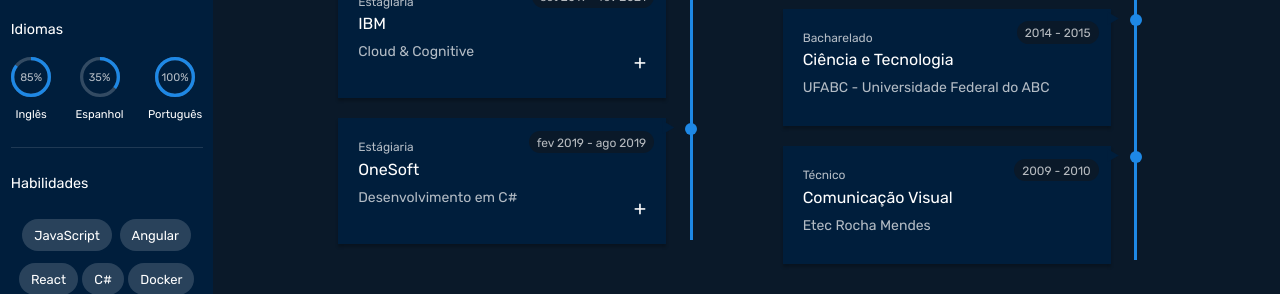
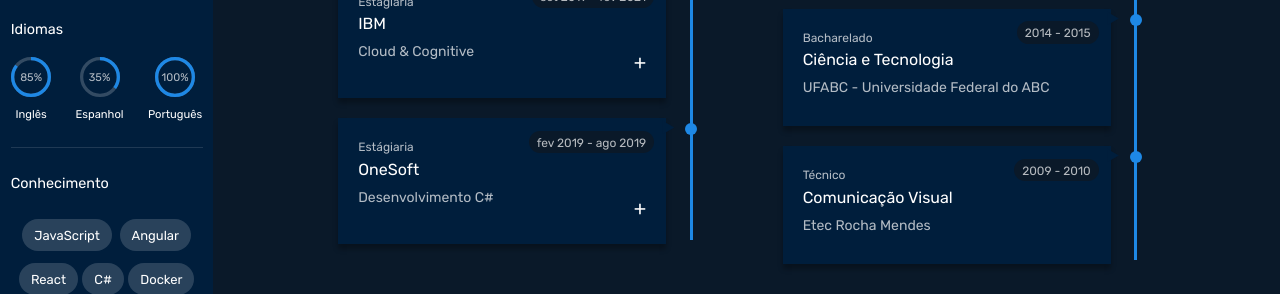
Before and after one commit to renataprado/resume, a React (Create React App) app: page / in a window 1280 px wide. Shown: the part 276-570 px from the top of the page. Built offline with nearby package versions, Linux system fonts and the light colour scheme.

Commit message:
main props7

```diff
--- a/src/App.css
+++ b/src/App.css
@@ -23,6 +23,44 @@
   transition: max-height 0.5s cubic-bezier(0, 1, 0, 1);
 }
 
+
+
+.hover-3 {
+  --c: #1095c1; /* the color  */
+  --h: 1.2em;   /* the height */
+
+  line-height: var(--h);
+  background:
+    linear-gradient(var(--c) 0 0) no-repeat
+    calc(200% - var(--_p,0%)) 100%/200% var(--_p,.08em);
+  color: #0000;
+  overflow: hidden;
+  text-shadow:
+    0 calc(-1*var(--_t,0em)) var(--c),
+    0 calc(var(--h) - var(--_t,0em)) #fff;
+  transition: .3s var(--_s,0s), background-position .3s calc(.3s - var(--_s,0s));
+}
+.hover-3:hover {
+  --_t: var(--h);
+  --_p: 100%;
+  --_s: .3s
+}
+
+.upChip:hover{
+  transform: scale(1.1, 1.1);
+}
+
+.make-it-slow {
+  box-shadow: 0 2px 5px rgba(255, 255, 255,0.15);
+  transition: box-shadow 0.3s ease-in-out;
+}
+
+/* Transition to a bigger shadow on hover */
+.make-it-slow:hover {
+  box-shadow: 0 4px 12px rgba(255, 255, 255, 0.3);
+  transform: scale(1.05, 1.05);
+}
+
 @keyframes slide-in {
   from {
     transform: translateX(-100%);
--- a/src/App.js
+++ b/src/App.js
@@ -43,7 +43,7 @@ function App() {
       </div>
       {/* <span>{`width: ${width}`}</span>
       <span>{` ${responsive.mobile}`}</span> */}
-      <Main mobile={responsive.mobile}></Main>
+      <Main mobile={responsive.mobile} theme={theme}></Main>
     </Box>
     </ThemeProvider>
   );
--- a/src/components/Profile.js
+++ b/src/components/Profile.js
@@ -17,14 +17,7 @@ import LinkedInIcon from '@mui/icons-material/LinkedIn';
 import PlaceIcon from '@mui/icons-material/Place';
 import avatar from "../assets/avatar1.jpg";
 
-function Profile() {
-  const skills = [ "JavaScript", "Angular", "React", "C#", "Docker", "NoSQL","Git", ];
-
-  const languages = [
-    { title: "Inglês", progress: 85 },
-    { title: "Espanhol", progress: 35 },
-    { title: "Português", progress: 100 },
-  ];
+function Profile(props) {
 
   return (
     <Box
@@ -42,8 +35,8 @@ function Profile() {
           spacing={{ xs: 2,  lg: 3 }}
           divider={<Divider flexItem />}
         >
-          <Languagues languages={languages}/>
-          <Skills skills={skills}/>
+          <Languagues languages={props.languages}/>
+          <Skills skills={props.skills}/>
           <Box sx={{
             display: "flex",
             width: '100%',
@@ -59,7 +52,7 @@ function Profile() {
       <Box sx={{ width: "100%"}}>
         <Divider flexItem sx={{mb:1}}/>
         <Stack direction="row" justifyContent={"space-evenly"}>
-          <Button aria-label="download pdf" onClick={()=> download('../../assets/', 'Renata Souza Prado - Curriculo 2022.pdf')}>
+          <Button aria-label="download pdf" onClick={()=>  window.open('https://drive.google.com/file/d/1NSuGeN3Y3bC0iYcCDUCkuUzkNlpn27q-/view', '_blank').focus()} >
             <DownloadIcon color="primary" />
           </Button>
           <Button aria-label="github"  onClick={()=> window.open('https://github.com/renataprado/', '_blank').focus()} >
@@ -102,7 +95,7 @@ const Skills = (props) => {
   return(
     <Box sx={{ width: "100%" }}>
             <Typography variant="h6" sx={styles.sectionTitle}>
-              Habilidades
+              Conhecimento
             </Typography>
             <Box
               sx={{
@@ -114,7 +107,7 @@ const Skills = (props) => {
               }}
             >
               {props.skills.map((s, i) => (
-                <Chip sx={{ mb: "0.5rem" }} label={s} key={i} />
+                <Chip className='upChip' sx={{ mb: "0.5rem" }} label={s} key={i} />
               ))}
             </Box>
           </Box>
--- a/src/components/Timeline.js
+++ b/src/components/Timeline.js
@@ -14,7 +14,7 @@ function Timeline(props){
       ) : (
         <Box />
       )}
-      <Box
+      <Box className="hover-3"
         sx={{
           width: "75%",
           height: 3,
--- a/src/components/TimelineItem.js
+++ b/src/components/TimelineItem.js
@@ -89,7 +89,7 @@ const styles = {
     width: '80%',
     p:2.5,
     mt: 2.5,
-    boxShadow: "rgba(0, 0, 0, 0.25) 0px 3px 3px 0px",
+    boxShadow: "rgba(0, 0, 0, 0.3) 0px 5px 5px 0px",
     animation: "fadein 0.3s",
   },
   period: {
--- a/src/screens/Main.js
+++ b/src/screens/Main.js
@@ -14,13 +14,79 @@ import {
 } from '@mui/material';
 
 
+const workexpItems = [
+  {
+    id: 1,
+    uptitle: 'Desenvolvedora de Software',
+    title: 'IBM',
+    subtitle: 'Technology Garage ',
+    period: 'mar 2021 - dez 2021',
+    obs: 'Desenvolvimento de MVPs para grandes clientes de Cloud. Experiência com desenvolvimento web, React, Angular, NodeJS, Docker, CI/CD, Chatbot, Agile, Design Thinking.'
+  },
+  {
+    id: 2,
+    uptitle: 'Estágiaria',
+    title: 'IBM',
+    subtitle: 'Cloud & Cognitive ',
+    period: 'set 2019 - fev 2021',
+    obs: 'Apoio aos vendedores técnicos da unidade de Hybrid Cloud, acompanhamento de apresentações de produtos e provas de conceito. Desenvolvimento web de soluções internas para a equipe utilizando Angular e NodeJS.'
+  },
+  {
+    id: 3,
+    uptitle: 'Estágiaria',
+    title: 'OneSoft',
+    subtitle: 'Desenvolvimento C# ',
+    period: 'fev 2019 - ago 2019',
+    obs: 'Desenvolvimento em C# de features diversas, principalmente relacionadas a tela. Elaboração e codificação de unit tests. Configuração de rotinas de testes automatizados no Jenkins.'
+  },
+
+];
+
+const educationItems = [
+  {
+    id: 1,
+    uptitle: 'Tecnólogo',
+    title: 'Análise e Desenvolvimento de Sistemas',
+    subtitle: 'FATEC - Faculdade de Tecnologia de São Paulo',
+    period: '2018 - Atualmente',
+    obs: ''
+  },
+  {
+    id: 2,
+    uptitle: 'Bacharelado',
+    title: 'Ciência e Tecnologia',
+    subtitle: 'UFABC - Universidade Federal do ABC',
+    period: '2014 - 2015',
+    obs: ''
+  },
+  {
+    id: 3,
+    uptitle: 'Técnico',
+    title: 'Comunicação Visual',
+    subtitle: 'Etec Rocha Mendes',
+    period: '2009 - 2010',
+    obs: ''
+  }
+
+]
+
+const skills = [ "JavaScript", "Angular", "React", "C#", "Docker", "NoSQL","Git", ];
+
+const languages = [
+  { title: "Inglês", progress: 85 },
+  { title: "Espanhol", progress: 35 },
+  { title: "Português", progress: 100 },
+];
+
+
+
 function Main(props) {
   const isMobile = props.mobile;
   if (isMobile) {
     return (
       <Box sx={{ pt: 6 }}>
         <List sx={{ width: '100%', bgcolor: 'background.default' }} component="nav">
-          <NavItem title={'Perfil'} component={<Profile />}></NavItem>
+          <NavItem title={'Perfil'} component={<Profile languages={languages} skills={skills}/>}></NavItem>
           <NavItem title={'Educação'}
             component={<Box sx={{ display: "flex", }}><Timeline items={educationItems} mobile={true} /></Box>}></NavItem>
           <NavItem title={'Experiência Profissional'}
@@ -38,7 +104,7 @@ function Main(props) {
             bgcolor: "background.paper",
             height: "100vh",
             minHeight: 720}}>
-            <Profile></Profile>
+            <Profile languages={languages} skills={skills}></Profile>
           </Box>
         </Grid>
         <Grid item sm={8} md={9} lg={10}>
@@ -107,61 +173,5 @@ const NavItem = (props) => {
 }
 
 
-const workexpItems = [
-  {
-    id: 1,
-    uptitle: 'Desenvolvedora de Software',
-    title: 'IBM',
-    subtitle: 'Technology Garage ',
-    period: 'mar 2021 - dez 2021',
-    obs: 'Desenvolvimento de MVPs para grande clientes de Cloud, como Oi, banco Next, entre outros. Experiência com React, Angular, NodeJS, Docker, CI/CD, Chatbot, Agile, Design Thinking.'
-  },
-  {
-    id: 2,
-    uptitle: 'Estágiaria',
-    title: 'IBM',
-    subtitle: 'Cloud & Cognitive ',
-    period: 'set 2019 - fev 2021',
-    obs: 'Apoio aos vendedores técnicos da unidade de Hybrid Cloud, acompanhamento de apresentações de produtos e provas de conceito. Desenvolvimento web de soluções internaspara a equipe utilizando Angular e NodeJS.'
-  },
-  {
-    id: 3,
-    uptitle: 'Estágiaria',
-    title: 'OneSoft',
-    subtitle: 'Desenvolvimento em C# ',
-    period: 'fev 2019 - ago 2019',
-    obs: 'Desenvolvimento em C# de features diversas, principalmente relacionadas a tela. Elaboração e codificação de unit tests. Configuração de rotinas de testesautomatizados no Jenkins.'
-  },
-
-];
-
-const educationItems = [
-  {
-    id: 1,
-    uptitle: 'Tecnólogo',
-    title: 'Análise e Desenvolvimento de Sistemas',
-    subtitle: 'FATEC - Faculdade de Tecnologia de São Paulo',
-    period: '2018 - Atualmente',
-    obs: ''
-  },
-  {
-    id: 2,
-    uptitle: 'Bacharelado',
-    title: 'Ciência e Tecnologia',
-    subtitle: 'UFABC - Universidade Federal do ABC',
-    period: '2014 - 2015',
-    obs: ''
-  },
-  {
-    id: 3,
-    uptitle: 'Técnico',
-    title: 'Comunicação Visual',
-    subtitle: 'Etec Rocha Mendes',
-    period: '2009 - 2010',
-    obs: ''
-  }
-
-]
-
 
 export default Main
--- a/src/themes.js
+++ b/src/themes.js
@@ -22,7 +22,6 @@ export const darkTheme = createTheme({
         default: '#0a1929',
         paper: '#001e3c',
         contrast: '#06101a',
-        test: 'rgba(0, 30, 60, 0.2)'
       }
     },
     //'#040d17'
@@ -40,7 +39,7 @@ export const lightTheme = createTheme({
       mode: 'light',
       primary: {
         main: purple[600],
-        shadow: 'rgba(0, 0, 0, 0.1)'
+        shadow: 'rgba(0, 0, 0, 0.2)'
       },
       secondary: {
         main: green[500],
```
Also changed, not shown: 1 other file (tests, documents, lock files or other folders).
